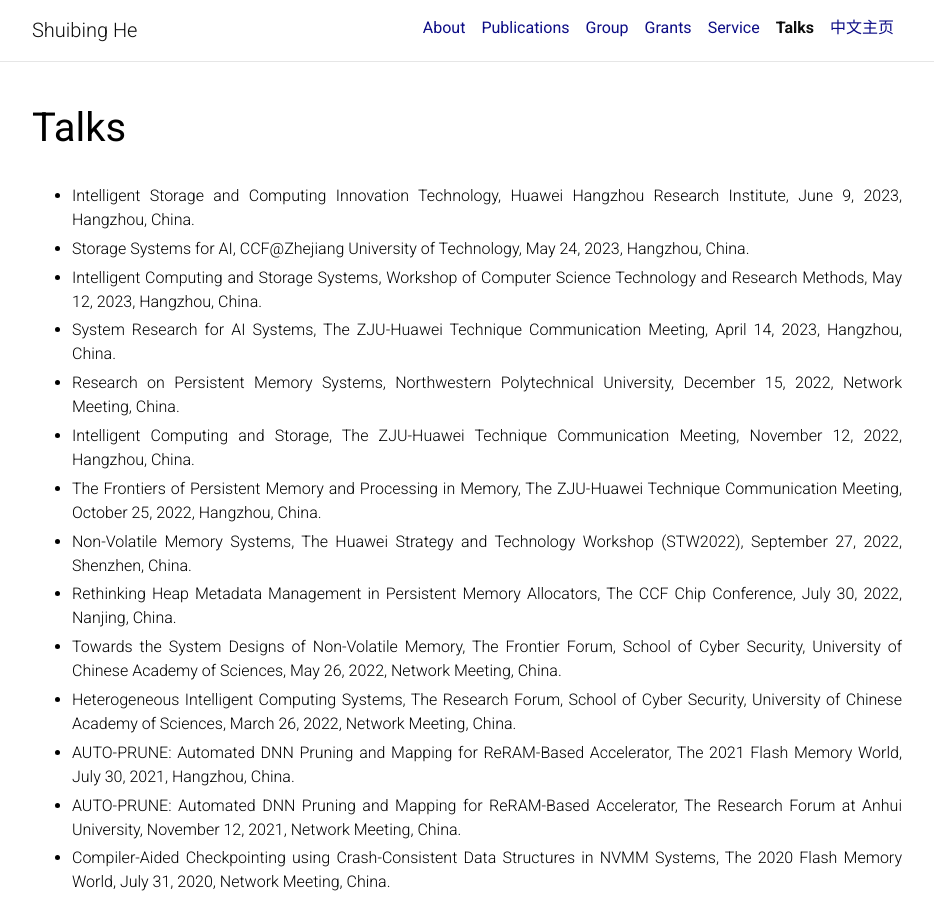
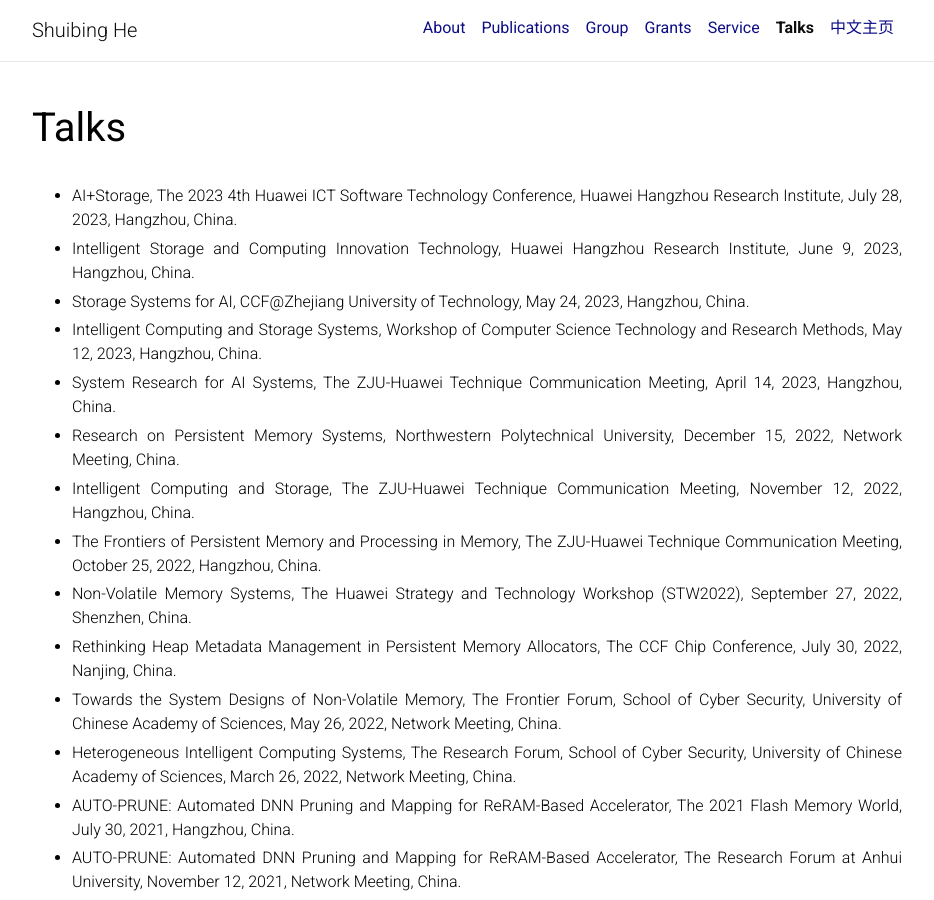
Before and after one commit to shuibing9420/shuibing9420.github.io, a Jekyll site: the page built from _pages/talks.md, in a window 1280 px wide and 900 px high. Shown: the whole window, without its empty margins (173-1107 px from the left). Built offline with Jekyll 4.4.1, drawn with Linux system fonts in a browser that asks for light colours; full-size pictures stand in for the smaller copies a plugin makes; comment, search, counter and statistics services are not loaded; a style sheet for code colours, icons or effects is not loaded.

Commit message:
add chinasys news

```diff
--- a/_pages/talks.md
+++ b/_pages/talks.md
@@ -7,6 +7,7 @@ nav_order: 5
 ---
 <!-- <div style="text-align: right"> your-text-here </div> -->
 <!-- <p style='text-align: justify;'> Your Text </p> -->
+- AI+Storage, The 2023 4th Huawei ICT Software Technology Conference, Huawei Hangzhou Research Institute, July 28, 2023, Hangzhou, China.
 - Intelligent Storage and Computing Innovation Technology, Huawei Hangzhou Research Institute, June 9, 2023, Hangzhou, China.
 - Storage Systems for AI, CCF@Zhejiang University of Technology, May 24, 2023, Hangzhou, China.
 - Intelligent Computing and Storage Systems, Workshop of Computer Science Technology and Research Methods, May 12, 2023, Hangzhou, China.
```
Also changed, not shown: _news/announcement_chinasys23.md (added, +9 -0 lines).
